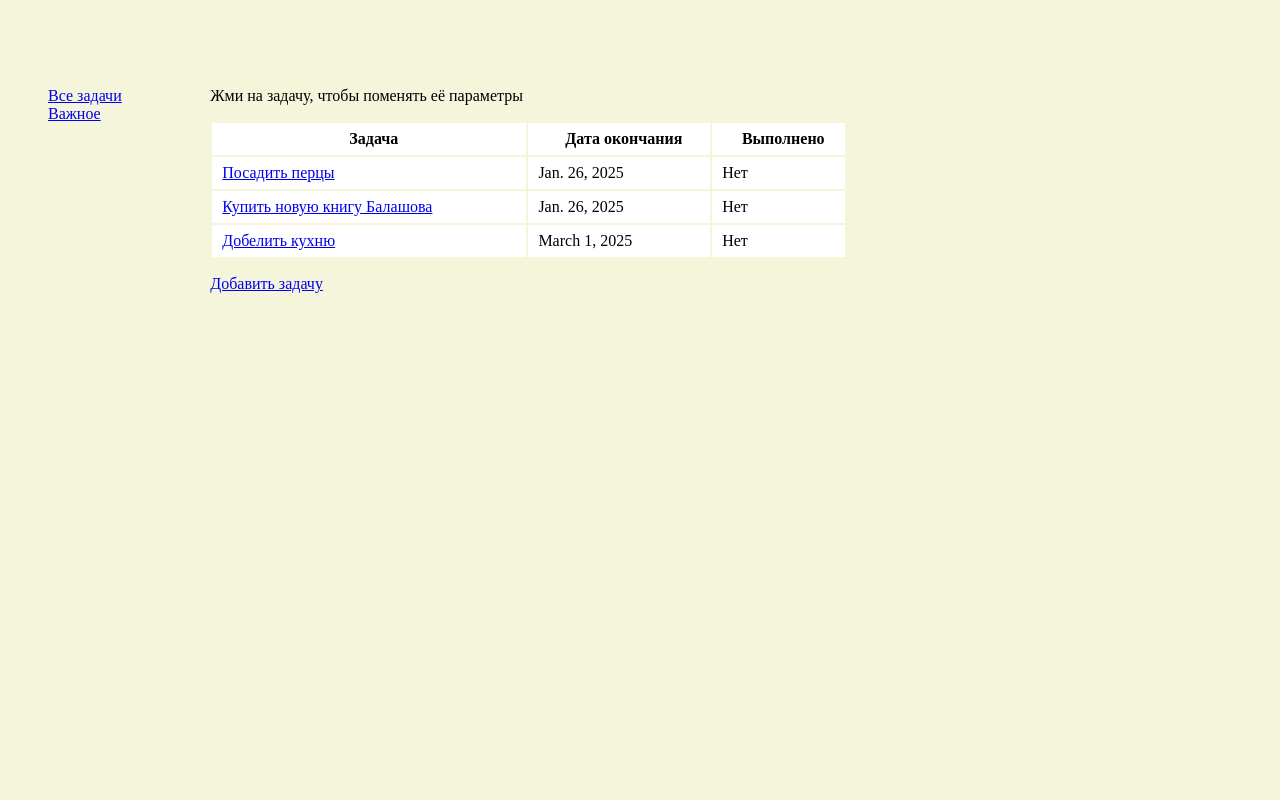
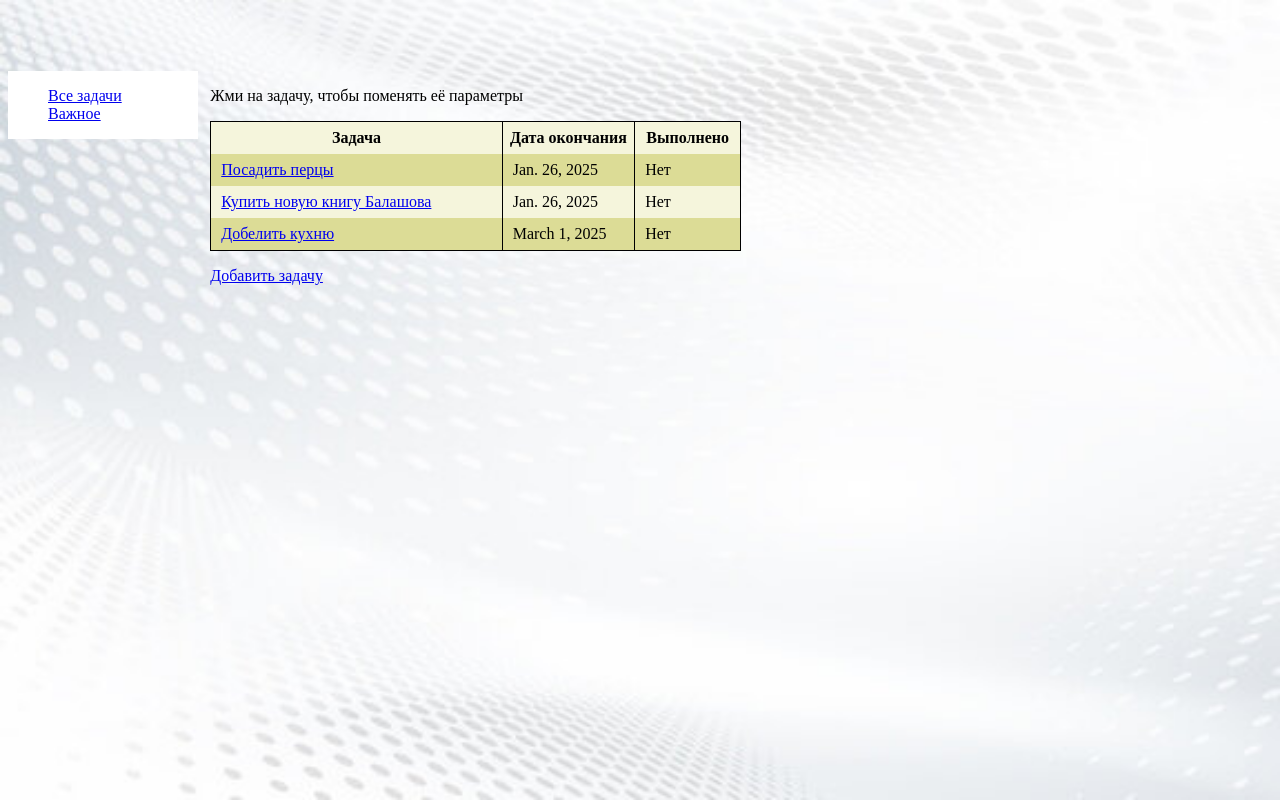
Before and after one commit to Artem-Ionov/ToDo, a Django app: page /App/ in a window 1280 px wide. Run offline with Django 5.2, Linux system fonts and the light colour scheme; data comes from the database, SQL or seed files in the repository; both versions use the stored data as it was after the commit.

Commit message:
Add CSS for table, navi and background; Add task_delete

```diff
--- a/App/static/Styles.css
+++ b/App/static/Styles.css
@@ -1,11 +1,14 @@
 html{
-    background-color: beige;
+    background: url(Background.jpg);
+    height: 100%;
+    background-size: cover;
 }
 
 .navi{
+    background-color: white;
     float: left;
     width: 15%;
-    padding-top: 5%;
+    margin-top: 5%;
 }
 
 .navi ul{
@@ -18,12 +21,23 @@ html{
     padding-top: 5%;
 }
 
-.content table{
-    width: 60%;
+table{
+    width: 50%;
+    border-collapse: collapse;
 }
 
-.content th, td{
+th, td{
     height: 30px;
-    background-color: white;
+}
+
+td{
     padding-left: 10px;
 }
+
+tr:nth-child(odd){
+    background-color: beige;
+}
+
+tr:nth-child(even){
+    background-color: rgb(220, 220, 150);
+}
--- a/App/templates/task_list.html
+++ b/App/templates/task_list.html
@@ -3,6 +3,11 @@
 {% block content %}
     <p>Жми на задачу, чтобы поменять её параметры</p>
     <table>
+        <colgroup>
+            <col style="width: 55%; border: 1px solid;">
+            <col style="width: 25%; border: 1px solid;">
+            <col style="width: 20%; border: 1px solid;">
+        </colgroup>
         <tr>
             <th>Задача</th>
             <th>Дата окончания</th>
--- a/App/templates/task_update.html
+++ b/App/templates/task_update.html
@@ -8,4 +8,6 @@
         {{form.as_p}}
         <button type="submit">Сохранить</button>
     </form>
+    <br>
+    <a href="{% url 'task_delete' task.id %}">Удалить</a>
 {% endblock %}
--- a/App/urls.py
+++ b/App/urls.py
@@ -1,8 +1,9 @@
 from django.urls import path
-from .views import task_list, task_update, task_add
+from .views import task_list, task_update, task_add, task_delete
 
 urlpatterns=[
     path('', task_list, name='task_list'),
     path('update/<int:pk>', task_update, name='task_update'),
     path('add/', task_add, name='task_add'),
+    path('delete/<int:pk>', task_delete, name='task_delete'),
 ]
--- a/App/views.py
+++ b/App/views.py
@@ -26,3 +26,8 @@ def task_add(request):
     else:
         form=Add()
     return render(request, 'task_add.html', {'form': form})
+
+def task_delete(request, pk):
+    task=Task.objects.get(pk=pk)
+    task.delete()
+    return redirect('task_list')
```
Also changed, not shown: App/static/Background.jpg (added), db.sqlite3.
